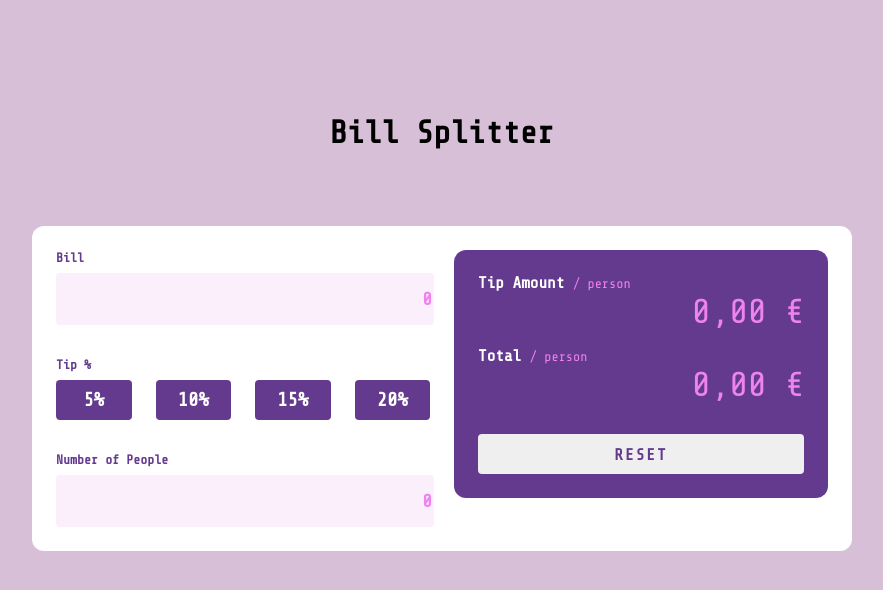
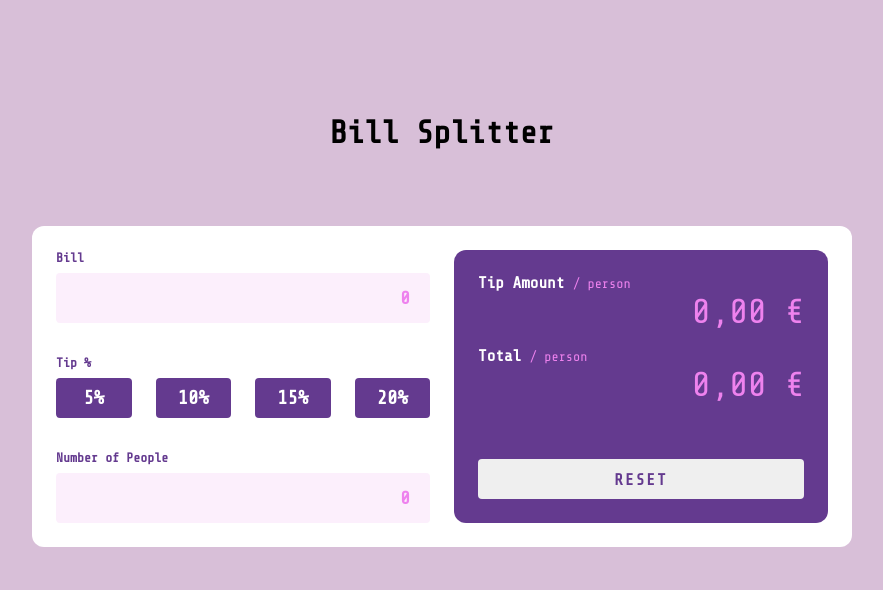
Before and after one commit to psnev89/bill-splitter, a Vue app: page / in a window 1280 px wide. Shown: the top 590 px of the page, without its empty margins (198-1081 px from the left). Built offline with nearby package versions, Linux system fonts and the light colour scheme.

Commit message:
refactor: improve ui

```diff
--- a/src/style.css
+++ b/src/style.css
@@ -100,6 +100,8 @@ label input {
   font-size: large;
   font-weight: bold;
   width: 100%;
+  box-sizing: border-box;
+  padding: 0 20px;
 }
 label input:focus {
   outline: 2px solid var(--color-bg);
@@ -148,7 +150,9 @@ input[type="number"] {
   flex-direction: column;
   justify-content: space-between;
   min-height: 200px;
+  height: 100%;
   position: relative;
+  box-sizing: border-box;
 }
 
 #outputValuesContainer > *:not(:last-child) {
@@ -176,4 +180,9 @@ button#resetButton:disabled {
 }
 button#resetButton:hover {
   background-color: var(--color-hover);
+  color: var(--color-dark);
 }
+button#resetButton:active {
+  background-color: var(--color-bg);
+  color: var(--color-white);
+}
```
